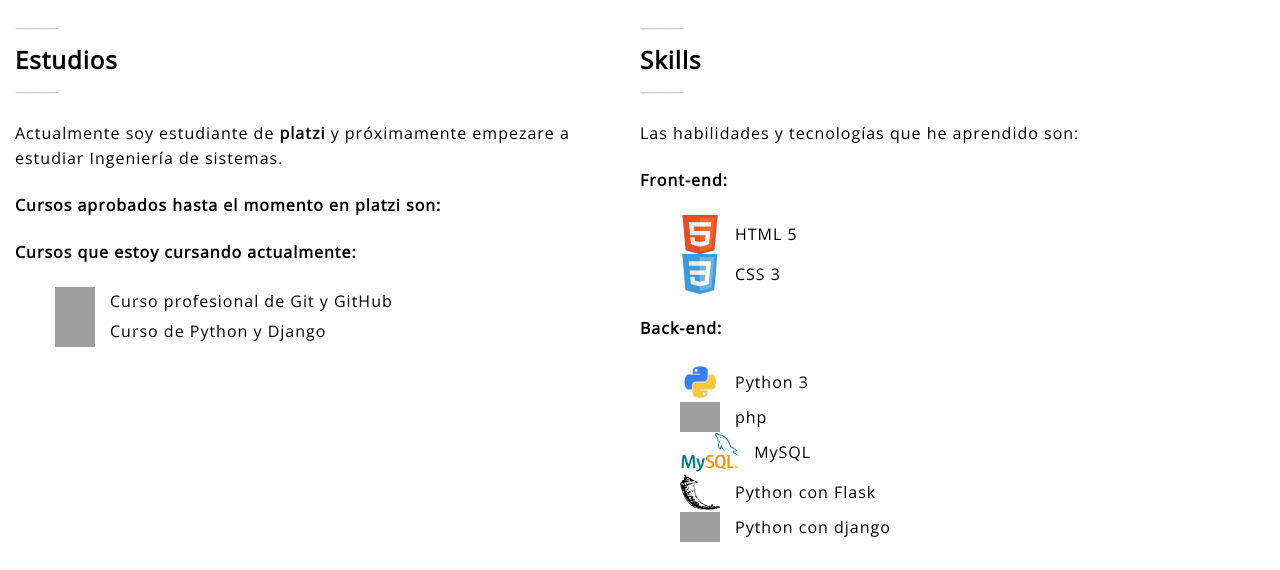
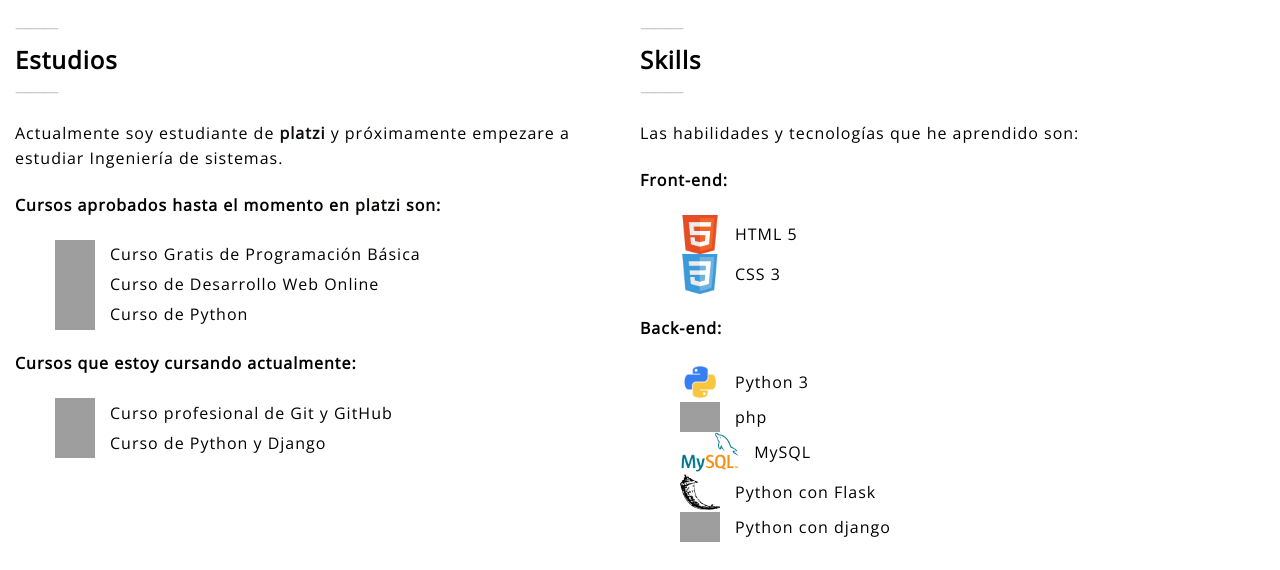
Before and after one commit to kuronosu/Pagina-web, a Flask app: page / in a window 1280 px wide. Shown: the part 1289-1859 px from the top of the page. Run offline with Flask 2, Linux system fonts and the light colour scheme; data that the repository does not hold is empty; grey boxes are pictures that could not be loaded.

Commit message:
S2 Error

```diff
--- a/templates/page.html
+++ b/templates/page.html
@@ -20,10 +20,9 @@
         <ul>
           <li><a href="#header">Inicio</a></li>
           <li><a href="#about">Perfil</a></li>
-          <li><a href="#estudios">Estudios <!-- y Skills--></a></li>
+          <li><a href="#estudios">Estudios <!--y Skills--></a></li>
           <li><a href="#skills">Skills</a></li>
           <li><a href="#contacto">Contacto</a></li>
-          <!-- <li><img src="./src/img/avatar.svg" height="42" class=" " alt="menu de perfil"></li> -->
         </ul>
       </nav>
     </div>
@@ -34,7 +33,7 @@
       <p class="lema">Felipe Martínez</p>
       <h2 class="lema">Diseño y desarrollo web</h2>
       <p class="lema">Enfocado en Back-End</p>
-      {# <p  class="lema"><a href="https://twitter.com/KR0N0S31" target="_blank" >@KR0N0S31</a></p>#}
+      <!-- <p  class="lema"><a href="https://twitter.com/KR0N0S31" target="_blank" >@KR0N0S31</a></p> -->
     </header>
 
     <section class="contenedor">
@@ -67,9 +66,12 @@
           <p>Actualmente soy estudiante de <a class="platzi" target="_blank" href="https://platzi.com/@KR0N0S31">platzi</a> y próximamente empezare a estudiar Ingeniería de sistemas.</p>
           <h4>Cursos aprobados hasta el momento en <a class="platzi" target="_blank" href="https://platzi.com/@KR0N0S31">platzi</a> son:</h4>
           <ul>
-            {% for i in cursos %}
+            <!-- {# {% for i in scraping %}
               <li><img src="{{ i['src'] }}" width="40" alt="{{ i['alt'] }}"><span>{{ i['alt'] }}</span></li>
-            {% endfor %}
+            {% endfor %}#} -->
+            <li><img src="https://static.platzi.com/media/achievements/programacion-basica2x.png" width="40" alt="Curso Gratis de Programación Básica"><span>Curso Gratis de Programación Básica</span></li>
+            <li><img src="https://static.platzi.com/media/achievements/badge-html-y-css-para-mails.png" width="40" alt="Curso de Desarrollo Web Online"><span>Curso de Desarrollo Web Online</span></li>
+            <li><img src="https://static.platzi.com/media/achievements/phyton-django2x.png" width="40" alt="Curso de Python"><span>Curso de Python</span></li>
           </ul>
           <h4>Cursos que estoy cursando actualmente:</h4>
           <ul>
```
